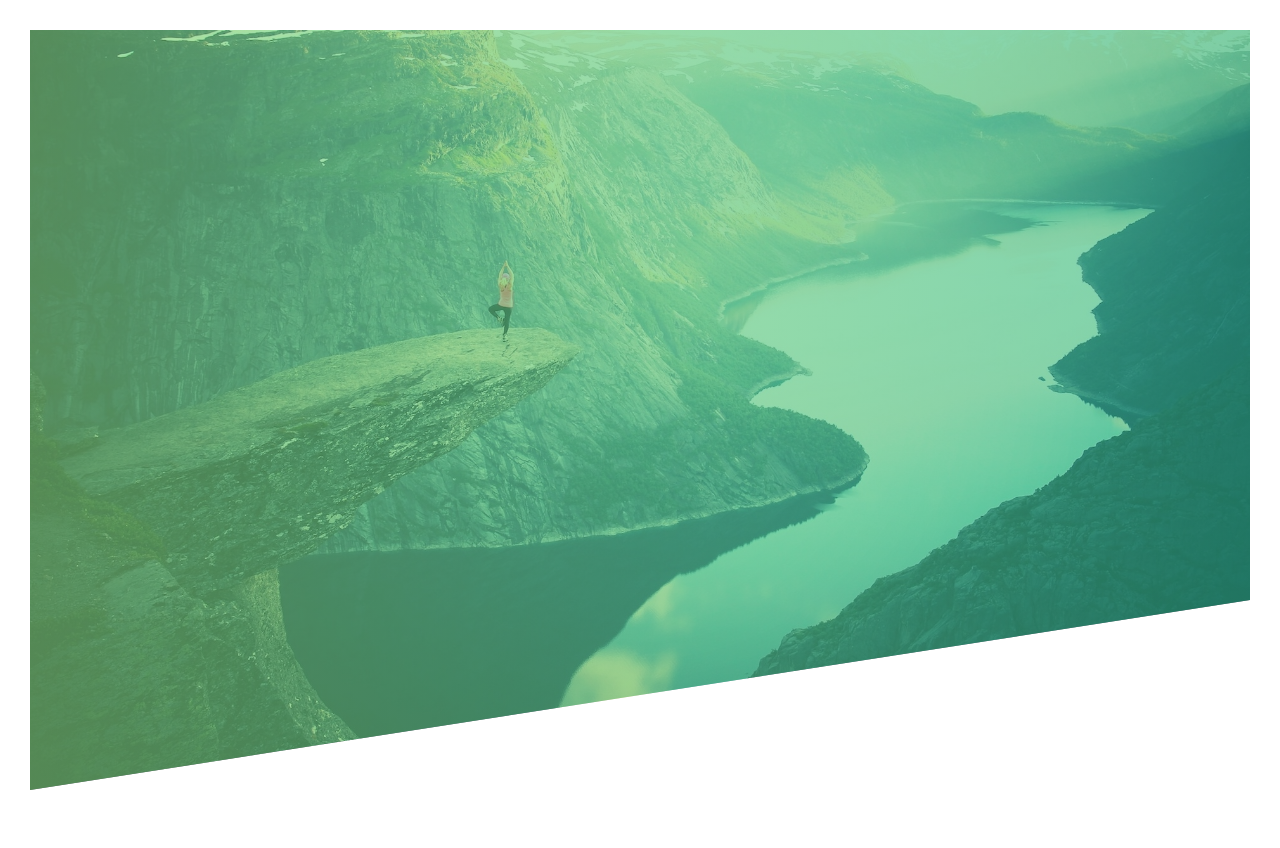
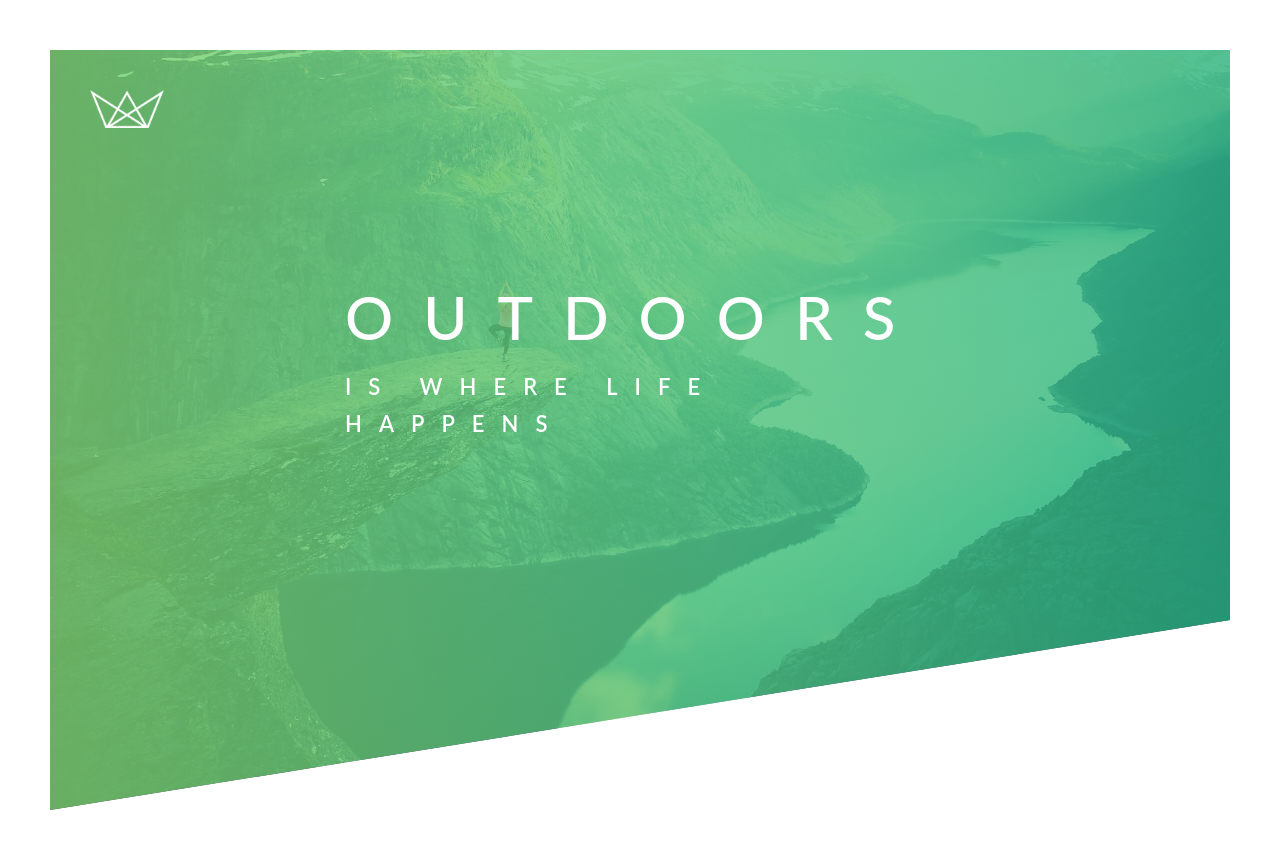
Before and after one commit to lakshay91dutt/NatoursPractice, a plain HTML site: page index.html in a window 1280 px wide. Before the commit the page ends 820 px from the top, so only its background shows below. Drawn offline with Linux system fonts and the light colour scheme.

Commit message:
Main page with heading animation

```diff
--- a/css/Style1.css
+++ b/css/Style1.css
@@ -4,26 +4,95 @@ light Blue: #19B5FE
 Dark Blue: #0670E8
 */
 
+/*Normalizing*/
 * {
     margin: 0;
     padding: 0;
     box-sizing: border-box;
 }
 
+/* Default properties of all the body elements */
 body {
     font-family: "Lato", sans-serif;
     font-weight: 400;
-    padding: 30px;
+    padding: 50px;
+    line-height: 1.7
 }
 
 .header {
     height: 95vh;
-    background-image:linear-gradient(
-        to right,
-        rgb(126,213,111,0.6),
-        rgb(40,180,131,0.6)),
-        url(../assets/hero.jpg);
+
+    /*    linear-gradient -> color effect in the specified direction */
+    background-image: linear-gradient( to right, rgb(126, 213, 111, 0.8), rgb(40, 180, 131, 0.8)), url(../assets/hero.jpg);
+
     background-size: cover;
     background-position: center;
-    clip-path: polygon(0 0,100% 0, 100% 75%, 0 100%);
+
+    /*    shaping the background image*/
+    clip-path: polygon(0 0, 100% 0, 100% 75%, 0 100%);
+
+    position: relative;
 }
+
+.logo-box {
+    position: relative;
+    padding: 40px;
+}
+
+.logo {
+    height: 38px;
+}
+
+.text-box {
+    position: absolute;
+    color: #ffffff;
+    text-transform: uppercase;
+    top: 40%;
+    left: 50%;
+    transform: translate(-50%, -50%)
+}
+
+/*Main-heading in the heading-text-box*/
+.text-box-primaryT {
+    display: block;
+    font-size: 60px;
+    letter-spacing: 30px;
+    font-weight: 500;
+    animation: moveToRight 5s ease-in-out;
+}
+
+/*Sub-heading in the heading-text-box*/
+.text-box-subT {
+    display: block;
+    font-size: 22px;
+    letter-spacing: 17px;
+    font-weight: 600;
+    animation: moveToLeft 3s ease-in-out;
+}
+
+/*Heading animation*/
+@keyframes moveToRight {
+    0%{
+        opacity: 0;
+        transform: translateX(-100px);
+    }
+    50% {
+        transform: translate(300px);
+    }
+    100%{
+        opacity: 1;
+        transform: translateX(0);
+    }
+}
+
+/*Heading animation*/
+@keyframes moveToLeft {
+    0%{
+        opacity: 0;
+        transform: translateX(100px);
+    }
+    100%{
+        opacity: 1;
+        transform: translateX(0);
+    }
+}
--- a/index.html
+++ b/index.html
@@ -2,10 +2,25 @@
 <html>
     <head>
     <title>Natour</title>
+<!--    linking google font: Roboto -->
     <link href="https://fonts.googleapis.com/css?family=Roboto:400,500" rel="stylesheet">
     <link href="css/Style1.css" rel="stylesheet">
 </head>
+
 <body>
-        <header class="header"></header>
+    <!--   Since the webpage will be accessed by scrolling through the elements, therefore main page is defined as a header-->
+    <header class="header">
+        <div class="logo-box">
+            <!--     To manipulate the attributes of image .logo is defined -->
+            <img src="assets/logo-white.png" class="logo">
+        </div>
+        <!--     Wrapping the heading around a div block to position all of the elements in the center of page-->
+        <div class="text-box">
+            <!--     MainHeading-->
+            <span class="text-box-primaryT">Outdoors</span>
+            <!--     SubHeading-->
+            <span class="text-box-subT">is where life happens</span>
+        </div>
+    </header>
 </body>
 </html>
```
Lines whose indentation alone changed are shown as unchanged.
